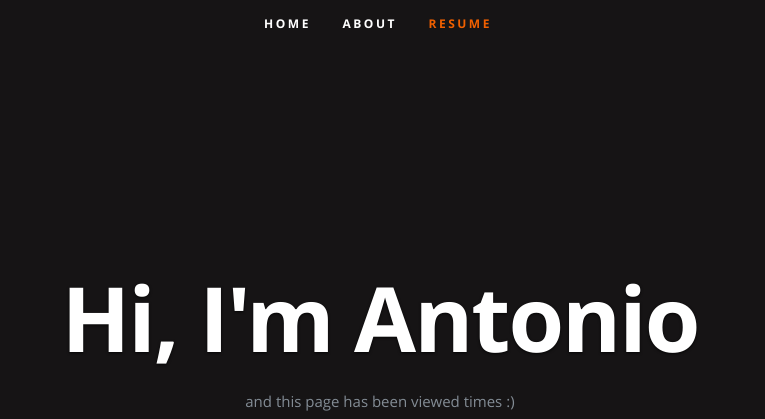
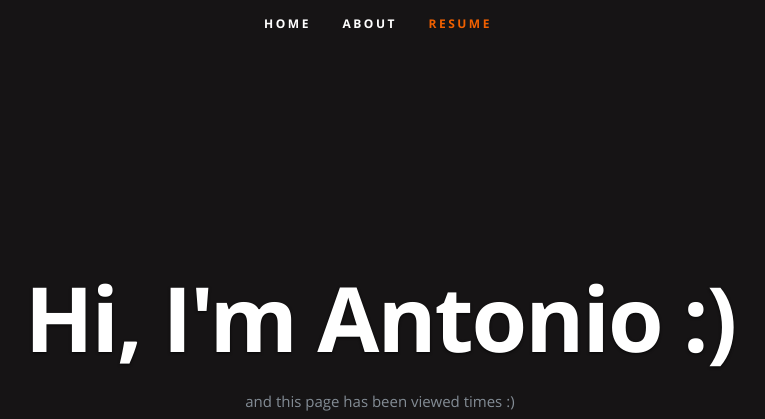
Before and after one commit to strikerX121/azure-resume-challen, a plain HTML site: page frontend/index.html in a window 1280 px wide. Shown: the top 419 px of the page, without its empty margins (262-1027 px from the left). Drawn offline with nearby package versions, Linux system fonts and the light colour scheme; no server answers.

Commit message:
frontendcommit

```diff
--- a/frontend/index.html
+++ b/frontend/index.html
@@ -54,7 +54,7 @@
 
       <div class="row banner">
          <div class="banner-text">
-            <h1 class="responsive-headline">Hi, I'm Antonio</h1>
+            <h1 class="responsive-headline">Hi, I'm Antonio :)</h1>
 
             <p>and this page has been viewed <a id="counter"></a> times :) </p>
             <ul class="social">
```
